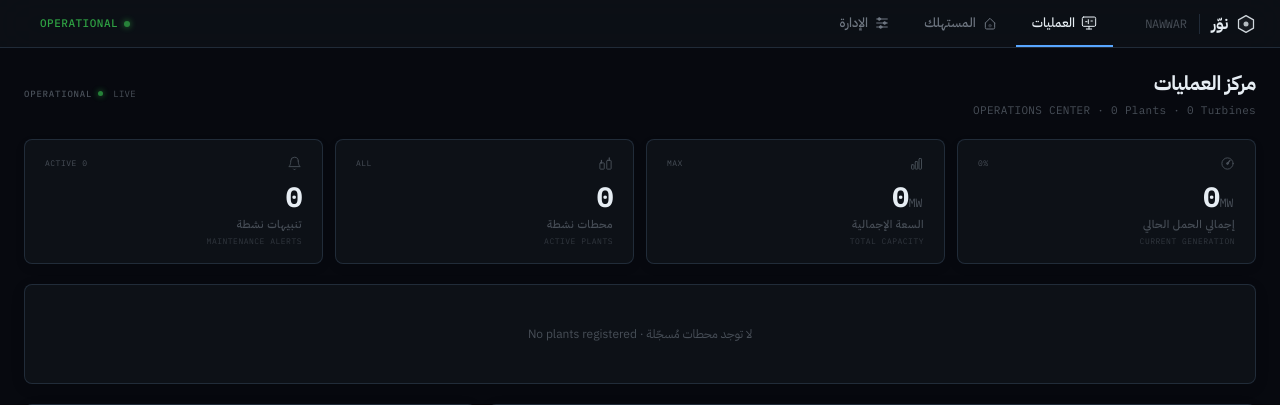
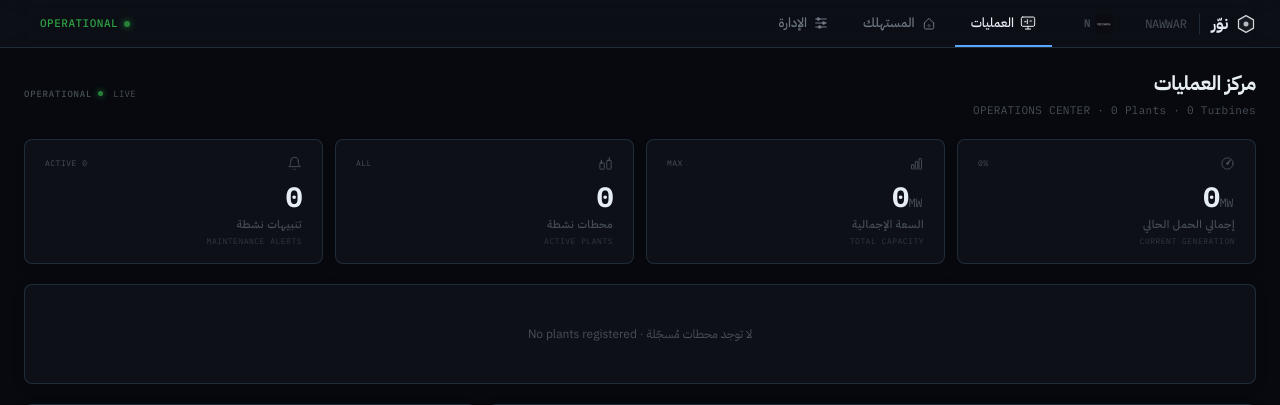
Before and after one commit to psdew2ewqws/NAWWAR, a Django app: page /nawwar/operations/ in a window 1280 px wide. Shown: the top 405 px of the page. Run offline with Django 5.2, Linux system fonts and the light colour scheme; data that the repository does not hold is empty.

Commit message:
Add Nexara logo + N badge to dashboard topbar
Shows the Nexara logo with "N" next to the نوّر brand in the topbar,
linking to Nexaratech.io. Subtle opacity that highlights on hover.

Co-Authored-By: Claude Opus 4.6 <noreply@anthropic.com>

```diff
--- a/templates/dashboard/nawwar_base.html
+++ b/templates/dashboard/nawwar_base.html
@@ -122,6 +122,29 @@
 
         .topbar-brand:hover { color: var(--text-bright); }
         .topbar-brand svg { opacity: 0.9; }
+
+        .topbar-nexara {
+            display: flex;
+            align-items: center;
+            gap: 4px;
+            text-decoration: none;
+            opacity: 0.5;
+            transition: opacity 0.2s;
+            flex-shrink: 0;
+        }
+        .topbar-nexara:hover { opacity: 1; }
+        .topbar-nexara-logo {
+            height: 18px; width: 18px;
+            border-radius: 3px;
+            object-fit: cover;
+        }
+        .topbar-nexara-text {
+            font-family: var(--mono);
+            font-size: 0.6875rem;
+            font-weight: 700;
+            color: var(--text-secondary);
+            letter-spacing: 0.5px;
+        }
 
         .brand-separator {
             width: 1px;
@@ -981,6 +1004,9 @@
             <span class="brand-separator"></span>
             <span style="font-weight: 400; font-size: 0.75rem; color: var(--text-muted); font-family: var(--mono);">NAWWAR</span>
         </a>
+        <a href="https://Nexaratech.io" target="_blank" rel="noopener" class="topbar-nexara" title="Powered by Nexara">
+            <img src="{% static 'images/nexara-logo.jpeg' %}" alt="N" class="topbar-nexara-logo"><span class="topbar-nexara-text">N</span>
+        </a>
 
         <nav class="topbar-nav">
             <a href="{% url 'dashboard:operations-index' %}" class="topbar-link {% block nav_ops %}{% endblock %}">
```
